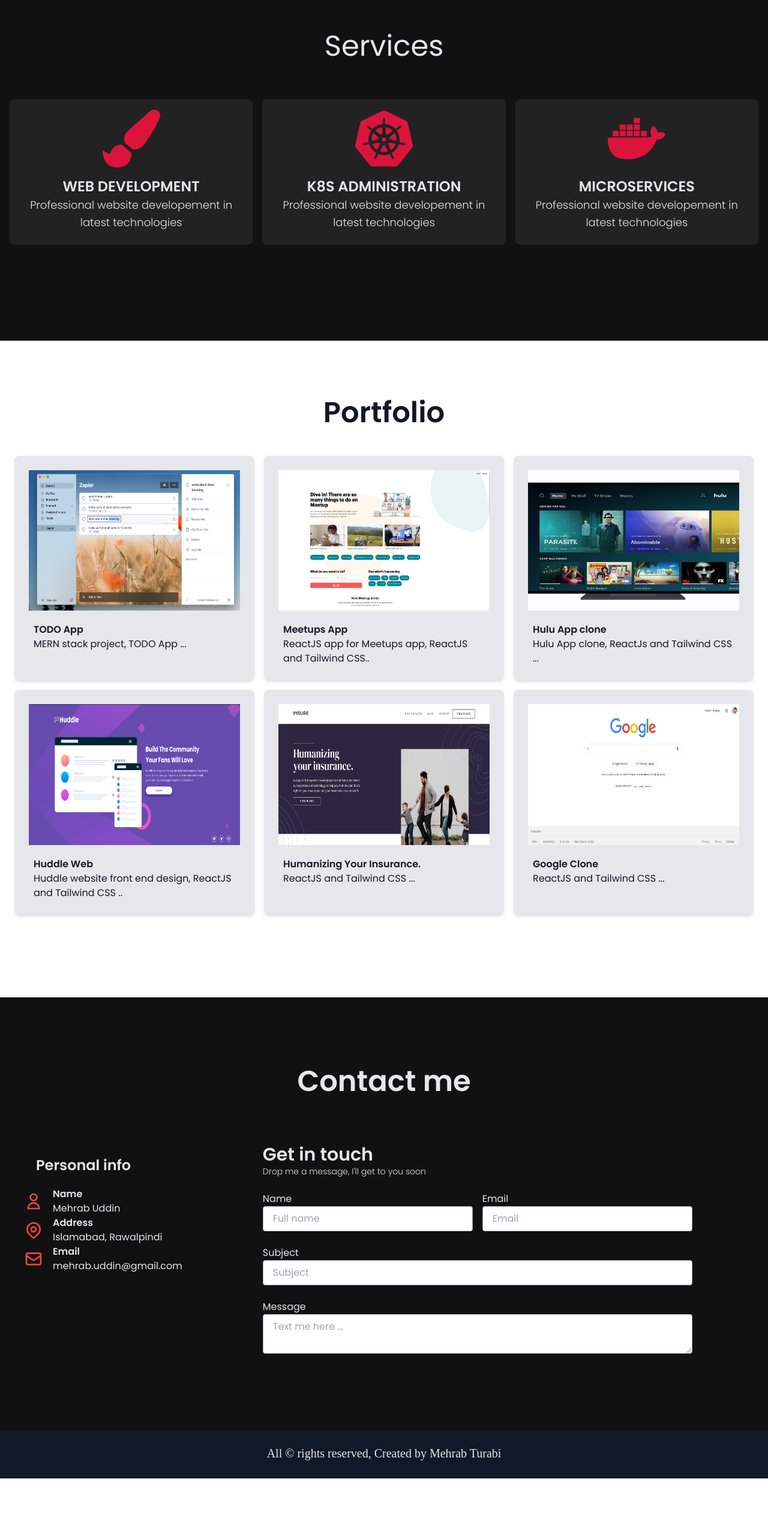
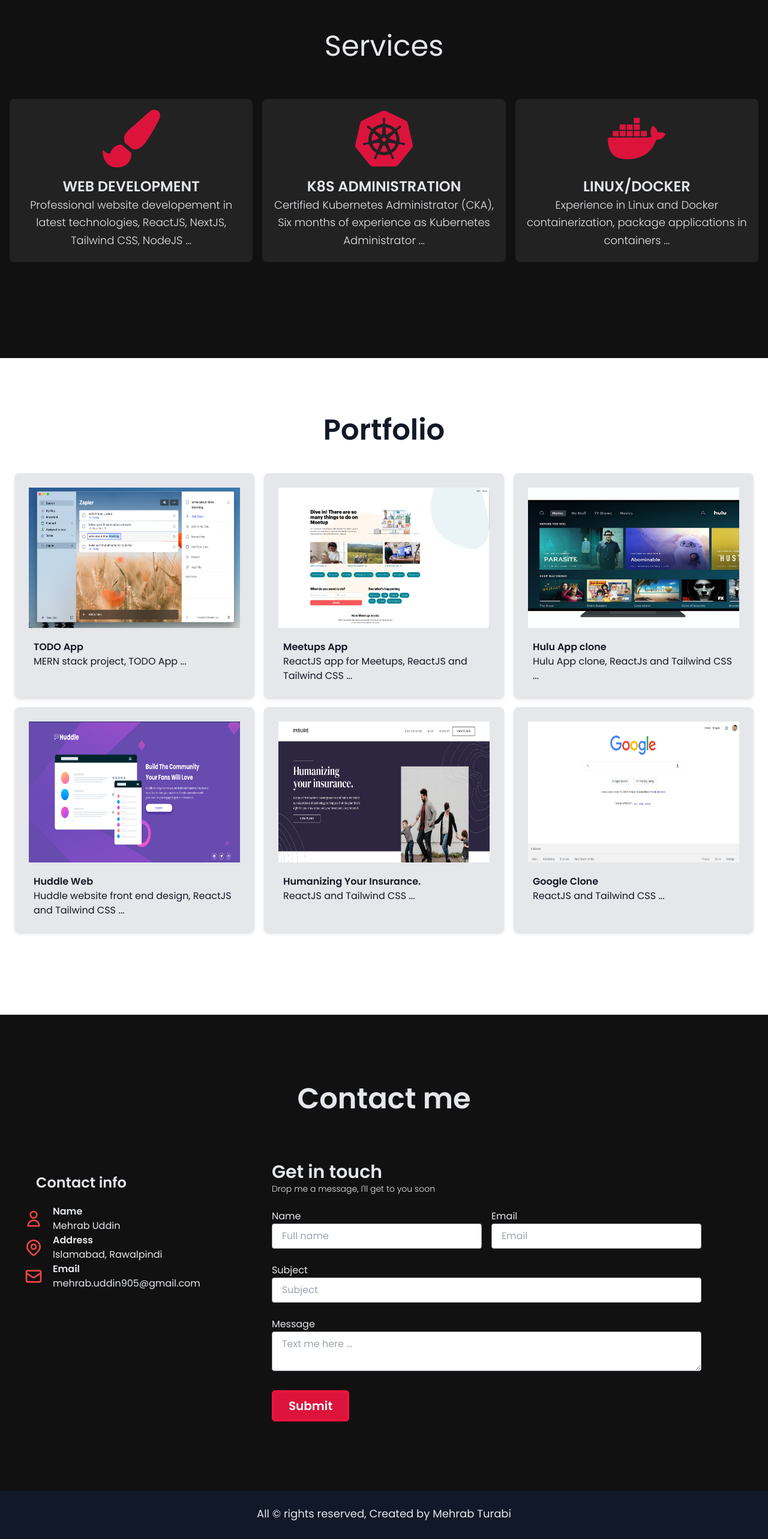
Before and after one commit to Mehrab-uddin/portfolio-project, a Next.js app: page / in a window 1280 px wide. Shown: the part 1578-4144 px from the top of the page at 60% size. Before the commit the page ends 4043 px from the top, so only its background shows below. Built offline with nearby package versions, Linux system fonts and the light colour scheme.

Commit message:
updated content

```diff
--- a/components/Button.js
+++ b/components/Button.js
@@ -1,11 +1,11 @@
 import Link from "next/dist/client/link";
 
-const Button = () => {
+const Button = ({ title }) => {
   return (
     <div>
       <Link href='#contact'>
         <a className='text-xl font-semibold bg-secondary text-semibold text-white border-4 border-crimson px-6 py-2 rounded-md hover:text-secondary hover:bg-gray-200 transition duration-700 hover:ease-in-out transform hover:scale-105 '>
-          Hire me
+          {title}
         </a>
       </Link>
     </div>
--- a/components/contact.js
+++ b/components/contact.js
@@ -1,3 +1,5 @@
+import Button from "./Button";
+
 export default function Contact() {
   return (
     <div className='border-t-2 pt-24 pb-32 font-Poppins text-gray-200'>
@@ -6,7 +8,7 @@ export default function Contact() {
       </h1>
       <div class='flex flex-col  px-4 md:flex-row'>
         <div class='px-6 pb-10 block'>
-          <h1 class='text-2xl font-semibold p-5'>Personal info</h1>
+          <h1 class='text-2xl font-semibold p-5'>Contact info</h1>
           <div class='flex space-x-4'>
             <p class='mt-2 text-red-500'>
               <svg
@@ -85,7 +87,7 @@ export default function Contact() {
                 {" "}
                 Email <br />{" "}
               </span>
-              mehrab.uddin@gmail.com
+              mehrab.uddin905@gmail.com
             </h3>
           </div>
         </div>
@@ -125,7 +127,7 @@ export default function Contact() {
               placeholder='Subject'
             />
           </div>
-          <div>
+          <div className='pb-5'>
             <label for='email'>Message</label>
             <textarea
               class='block border border-gray-400 py-2 px-4 w-full focus:outline-none rounded focus:border-secondary text-black'
@@ -136,6 +138,7 @@ export default function Contact() {
               placeholder='Text me here ...'
             ></textarea>
           </div>
+          <Button title='Submit' />
         </form>
       </div>
     </div>
--- a/components/footer.js
+++ b/components/footer.js
@@ -1,6 +1,6 @@
 const Footer = () => {
   return (
-    <div className='h-20 block text-center px-8 bg-gray-900 pt-6 text-gray-200 text-xl'>
+    <div className='h-20 block text-center px-8 bg-gray-900 pt-6 text-gray-200 text-lg font-Poppins'>
       <p>All &copy; rights reserved, Created by Mehrab Turabi</p>
     </div>
   );
--- a/components/portfolio.js
+++ b/components/portfolio.js
@@ -11,7 +11,7 @@ const Portfolio = () => {
       id: 2,
       title: "Meetups App",
       image: "/images/meetups.png",
-      discription: "ReactJS app for Meetups app, ReactJS and Tailwind CSS..",
+      discription: "ReactJS app for Meetups, ReactJS and Tailwind CSS ...",
     },
     {
       id: 3,
@@ -24,7 +24,7 @@ const Portfolio = () => {
       title: "Huddle Web",
       image: "/images/huddle-landing-page.png",
       discription:
-        "Huddle website front end design, ReactJS and Tailwind CSS ..",
+        "Huddle website front end design, ReactJS and Tailwind CSS ...",
     },
     {
       id: 5,
--- a/pages/index.js
+++ b/pages/index.js
@@ -49,7 +49,7 @@ export default function Index() {
               </span>
             </p>
           </div>
-          <Button />
+          <Button title='Hire me' />
         </section>
       </div>
       {/* ABOUT ME Section */}
@@ -64,22 +64,21 @@ export default function Index() {
         <h1 className='text-5xl py-16'>Services</h1>
         <div className=' flex flex-col flex-wrap items-center justify-center md:grid md:grid-cols-2 gap-x-4 lg:grid-cols-3'>
           <Services
-            className=''
             title='web Development'
             Icon={FaPaintBrush}
-            description='Professional website developement in latest technologies'
+            description='Professional website developement in latest technologies, ReactJS, NextJS, Tailwind CSS, NodeJS ...'
           />
 
           <Services
             title='K8S Administration'
             Icon={SiKubernetes}
-            description='Professional website developement in latest technologies'
+            description='Certified Kubernetes Administrator  (CKA), Six months of experience as Kubernetes Administrator ...'
           />
 
           <Services
-            title='Microservices'
+            title='Linux/Docker'
             Icon={SiDocker}
-            description='Professional website developement in latest technologies'
+            description='Experience in Linux and Docker containerization, package applications in containers ...'
           />
         </div>
       </section>
```
